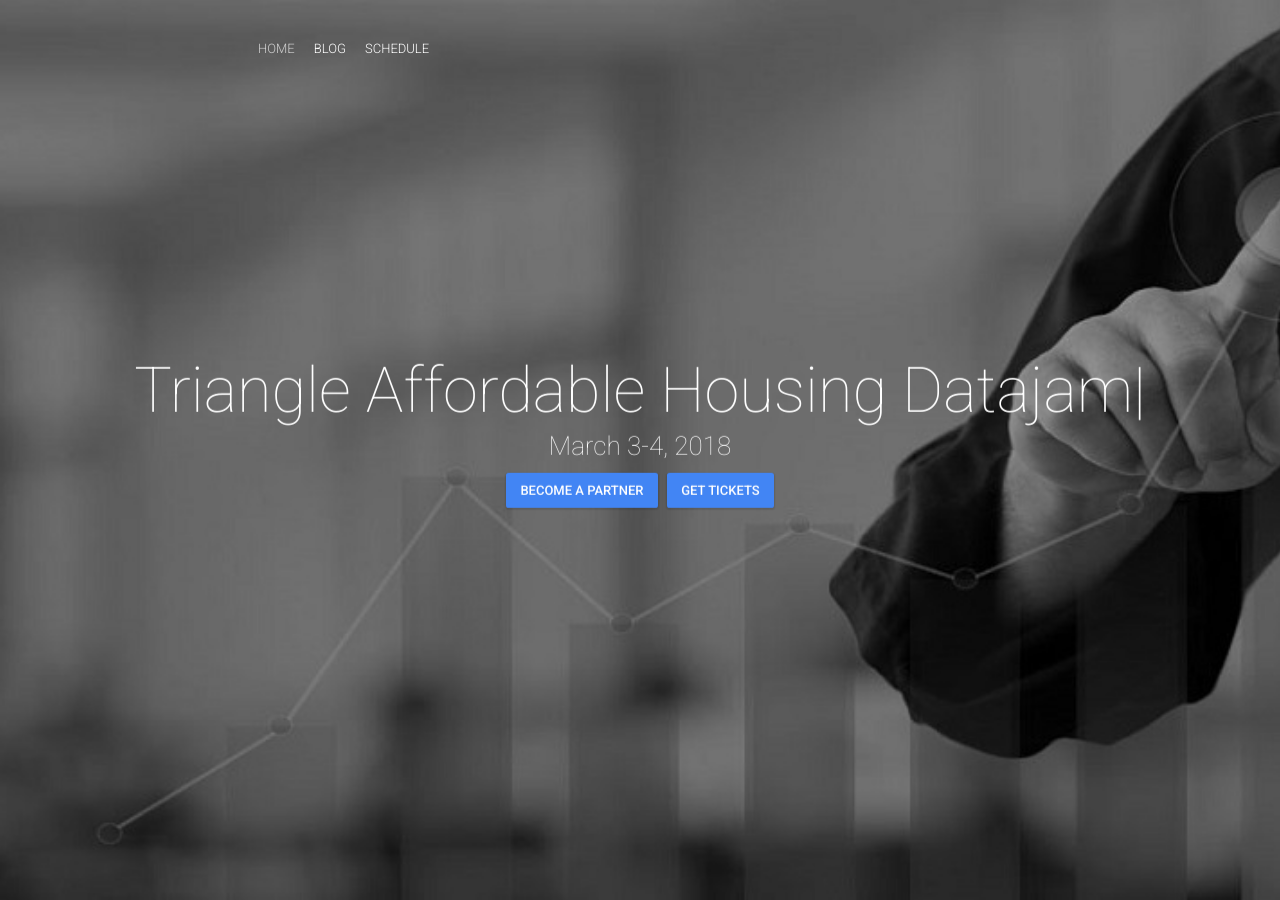
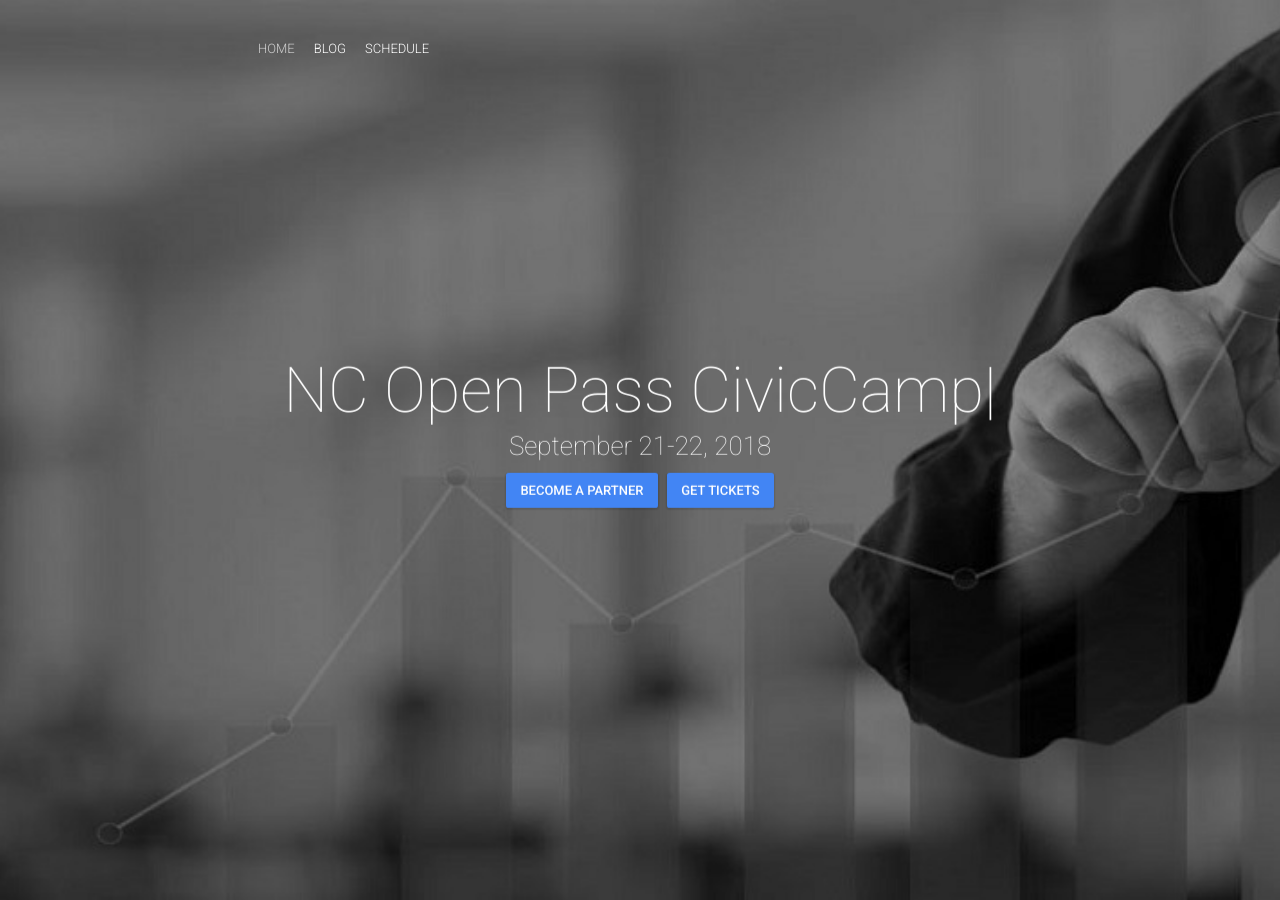
Before and after one commit to Philani7777777/civiccamp, a Jekyll site: the page built from index.html, in a window 1280 px wide and 900 px high. Built offline with Jekyll 4.4.1, drawn with Linux system fonts in a browser that asks for light colours; nearby versions of some CDN libraries; comment, search, counter and statistics services are not loaded; some of the changed text lies outside the part shown.

Commit message:
Update _config.yml

```diff
--- a/_config.yml
+++ b/_config.yml
@@ -10,8 +10,8 @@ exclude: ['/automation/', 'README.md', 'LICENSE.txt', 'CNAME']
 
 
 # Site Settings
-title: "Triangle Affordable Housing Datajam"
-email: "chris.mathews@wakegov.com"
+title: "NC Open Pass CivicCamp"
+email: "info@ncopenpass.com"
 description: "Sponsored by NC Data4Good and NC OpenPass"
 baseurl: "/civiccamp-website"
 url: "https://ncopenpass.github.io"
@@ -21,10 +21,10 @@ googleAnalyticsSiteUrl:
 siteVerification:
 
 # Organizer Info
-organizerName: "NC Openpass and NC Data4Good"
+organizerName: "NC Open Pass"
 organizerAlternateName: ""
 organizerDescription: "Harnessing the power of data and community to help Triangle agencies to make better decisions around affordable housing."
-organizerEmail: "christhedba@gmail.com"
+organizerEmail: "info@ncopenpass.com"
 organizerLogo: "organizer-logo.png"
 organizerLink: ""
 
@@ -56,8 +56,8 @@ rightNavigationButtons:
 
 # Hero Block
 heroImage: "CommWithData.jpg"
-heroTitle: "Triangle Affordable Housing Datajam"
-eventDate: "March 3-4, 2018"
+heroTitle: "NC Open Pass CivicCamp"
+eventDate: "September 21-22, 2018"
 typeoutTextValues: ''
 typeoutFallback: ""
 heroButtons:
@@ -65,7 +65,7 @@ heroButtons:
  - {permalink: "/#tickets", text: "Get tickets"}
 
 # About Block
-aboutTitle: "About Triangle Affordable Housing Datajam"
+aboutTitle: "About NC Open Pass CivicCamp"
 aboutBlock:
  - {title: "Conference", image: "conference.jpg", text: "Learn about the latest devlopments in Triangle Open Data" }
  - {title: "Workshop", image: "workshop.jpg", text: "Learn how journalists use data to build stories and get your hands on some yourself" }
```
